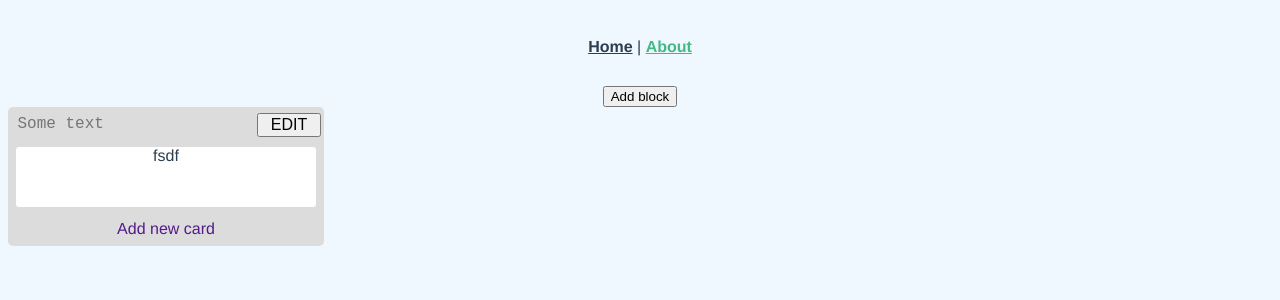
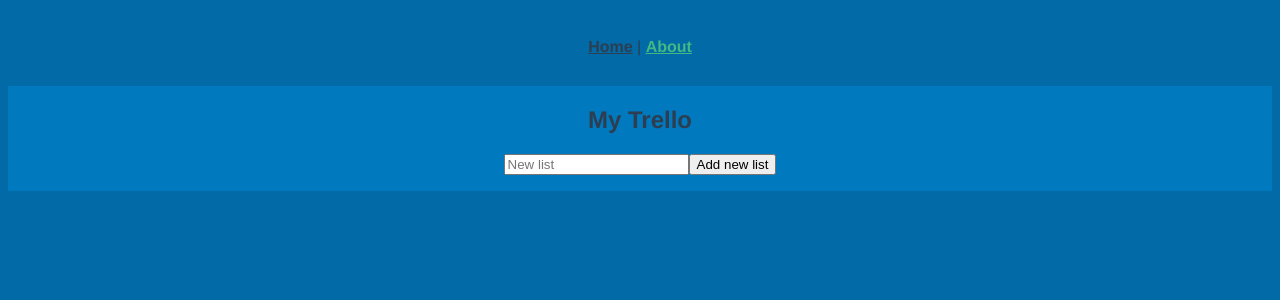
Before and after one commit to RodenDenis/TestTrello, a Vue app in the folder trello/: page /about in a window 1280 px wide. Shown: the top 300 px of the page. Built offline with nearby package versions, Linux system fonts and the light colour scheme.

Commit message:
Re-write all code
Переписал полностью код, неудачная первая версия.

```diff
--- a/trello/src/components/Column.vue
+++ /dev/null
@@ -1,38 +0,0 @@
-<template>
-    <div class="column" id="1">
-        <ColumnHeader></ColumnHeader>
-        <ColumnCard></ColumnCard>
-        <ColumnFooter></ColumnFooter>
-    </div>
-</template>
-
-<script>
-
-import ColumnHeader from "@/components/ColumnHeader.vue";
-import ColumnCard from "@/components/ColumnCard.vue";
-import ColumnFooter from "@/components/ColumnFooter.vue";
-export default {
-    name: 'Column',
-    components: {
-        ColumnHeader,
-        ColumnCard,
-        ColumnFooter,
-    }
-}
-</script>
-
-<style>
-.column {
-    width: 25%;
-    background-color: Gainsboro ;
-    position: relative;
-    border-radius: 5px;
-    box-sizing: border-box;
-    max-height: 100%;
-    flex-direction: column;
-    white-space: normal;
-    float: left;
-}
-
-
-</style>
--- a/trello/src/components/ColumnCard.vue
+++ /dev/null
@@ -1,45 +0,0 @@
-<template>
-    <div class="cards">
-        <span type="text"
-        class="card"
-        placeholder="Some text"
-        v-for="(item, index) in card" :key="index">{{item.text}}</span>
-    </div>
-</template>
-
-<script>
-export default {
-    name: "ColumnCard",
-    data() {
-        return {
-            card: [
-                {id: 1, text: "fsdf"},
-            ]
-        }
-    }
-}
-</script>
-<style>
-.column-card {
-    width: 100%;
-    z-index: 1;
-    min-height: 10px;
-}
-.card {
-    max-width: 300px;
-    width: 95%;
-    min-height: 60px;
-    margin: auto;
-    background-color: white;
-    border-radius: 3px;
-    cursor: pointer;
-    display: block;
-    position: relative;
-    text-decoration: none;
-    z-index: 0;
-    resize: none;
-}
-.card:hover {
-    background-color: GhostWhite;
-}
-</style>
--- a/trello/src/components/ColumnFooter.vue
+++ /dev/null
@@ -1,26 +0,0 @@
-<template>
-    <a href="" class="column-footer">
-        <span>Add new card</span>
-    </a>
-</template>
-<script>
-export default {
-    name: "ColumnFooter",
-}
-</script>
-<style>
-.column-footer {
-    border-radius: 0 0 3px 3px;
-    display: block;
-    flex: 0 0 auto;
-    padding: 8px;
-    position: relative;
-    text-decoration: none;
-    margin-top: 5px;
-}
-.column-footer:hover {
-    background-color: rgba(9,45,66,.13);
-    color: #17394d;
-    text-decoration: underline;
-}
-</style>
--- a/trello/src/components/ColumnHeader.vue
+++ /dev/null
@@ -1,68 +0,0 @@
-<template>
-<div class="column-title">
-    <textarea v-model="CardTitle"
-        type="text"
-        :disabled="!isEditing"
-        :class="{view: !isEditing}"
-        class="input"
-        placeholder="Some text"></textarea>
-    <button @click="isEditing = !isEditing"
-        class="button"
-        title="Edit title">
-    {{ isEditing ? 'Save' : 'Edit' }}
-    </button>
-</div>
-</template>
-<script>
-export default {
-    name: "ColumnHeader",
-    data() {
-        return {
-            isEditing: false,
-            column: [
-                {id: 1, title: "title"},
-            ]
-        }
-    },
-
-}
-</script>
-<style>
-.column-title {
-    position: relative;
-    min-height: 20px;
-    cursor: pointer;
-    margin-bottom: 5px;
-}
-.view {
-    width: 75%;
-    font-size: 16px;
-    margin-left: 1%;
-    margin-top: 5px;
-    border-color: transparent;
-    background-color: initial;
-    color: inherit;
-}
-.button {
-    font-size: 16px;
-    width: 20%;
-    text-transform: uppercase;
-    outline:none;
-    display: inline-block;
-    vertical-align: middle;
-    margin-top: -18px;
-}
-.button:hover {
-    cursor: pointer;
-}
-.input {
-    width: 75%;
-    font-size: 16px;
-    margin-left: 1%;
-    margin-top: 5px;
-    outline:none;
-    resize: none;
-    height: 20px;
-    display: inline-block;
-}
-</style>
--- a/trello/src/components/NewColumn.vue
+++ /dev/null
@@ -1,10 +0,0 @@
-<template>
-    <div>
-        <input type="submit" value="Add block">
-    </div>
-</template>
-
-<script>
-export default {
-}
-</script>
--- /dev/null
+++ b/trello/src/components/taskitem.vue
@@ -0,0 +1,23 @@
+<template id="taskitem">
+    <li class="tasks-item">
+      <button :class="className"
+          @click.self="$emit('complete')"
+      >
+        {{ task.title }}
+        <button class="tasks-item-add"> New item </button>
+      </button>
+
+    </li>
+</template>
+<script>
+export default {
+  template: '#taskitem',
+  props: ['task'],
+  computed: {
+    className() {
+      let classes = ['tasks-item-title'];
+      return classes.join(' ');
+    }
+  }
+}
+</script>
--- /dev/null
+++ b/trello/src/components/tasklist.vue
@@ -0,0 +1,61 @@
+<template>
+   <section class="tasks">
+      <h2>My Trello</h2>
+
+      <div class="tasks-new input-group">
+        <input type="text"
+               class="input-group-field"
+               v-model="newTask"
+               @keyup.enter="addTask"
+               placeholder="New list"
+        >
+        <span class="input-group-button">
+          <button @click="addTask"
+                  class="button">
+            Add new list
+          </button>
+        </span>
+      </div>
+
+      <transition-group name="fade" tag="ul" class="tasks-list">
+          <taskitem v-for="(task, index) in tasks"
+                     :task="task"
+                     :key="index"
+          ></taskitem>
+      </transition-group>
+    </section>
+</template>
+
+<script>
+import taskitem from "@/components/taskitem.vue"
+export default {
+  components: {
+    taskitem,
+  },
+    template: '#tasklist',
+  props: {
+    tasks: {
+      type: Array,
+    default: () => []
+    }
+  },
+  data() {
+    return {
+      newTask: ''
+    };
+  },
+  methods: {
+    addTask() {
+      if (this.newTask) {
+        this.tasks.push({
+          title: this.newTask,
+        });
+        this.newTask = '';
+      }
+    },
+  }
+}
+</script>
+<style>
+
+</style>
--- a/trello/src/views/About.vue
+++ b/trello/src/views/About.vue
@@ -1,24 +1,69 @@
 <template>
-<div class="board">
-  <new-column />
-  <column />
-</div>
+    <TaskList />
 </template>
 
 <script>
-import Column from "@/components/Column.vue";
-import NewColumn from "@/components/NewColumn.vue";
+import TaskList from "@/components/tasklist.vue"
+
 export default {
   components: {
-        Column,
-        NewColumn
-    },
+    TaskList
+  },
+  data() {
+    return {
+      tasks: [
+        {title: ""}
+       ]
+    }
+  }
 }
 
 </script>
 <style>
 body {
-  max-width: 1280px;
-  background-color: AliceBlue ;
+  background-color: #026aa7;
 }
+
+.tasks {
+  width: 100%;
+  overflow: auto;
+  background-color:  rgb(0, 121, 191);
+}
+.tasks-list {
+  max-width: 90%;
+  clear: both;
+}
+.tasks-item {
+  width: 272px;
+  list-style-type: none;
+  margin-bottom: 5px;
+  background-color: #dfe3e6;
+  min-height: 60px;
+  border-radius: 10px;
+  margin-right: 20px;
+  display: inline-block;
+}
+.tasks-item-title {
+  height: 24px;
+  cursor: pointer;
+  width: 100%;
+  text-align: left;
+  border: none;
+  outline: none;
+  font-size: 20px;
+  border-radius: 10px;
+}
+.tasks-item-title:hover {
+  border-color: rgba(0,0,0,0.15);
+}
+.tasks-item-add {
+  box-sizing: inherit;
+  float: right;
+  margin-right: -1%;
+  border: none;
+  border-radius: 10px;
+  cursor: pointer;
+  outline: none;
+}
+
 </style>
```
